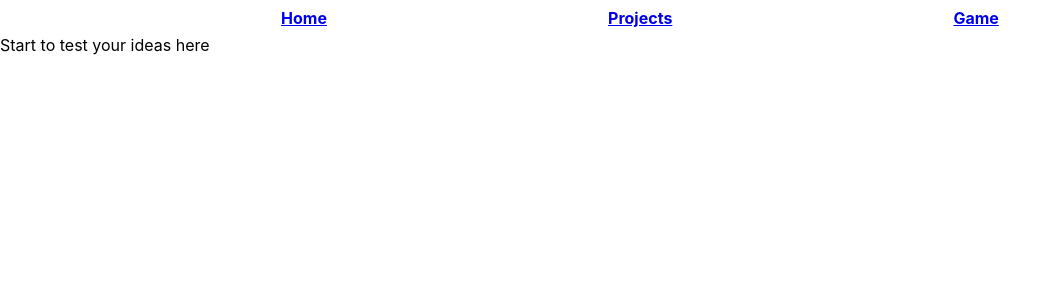
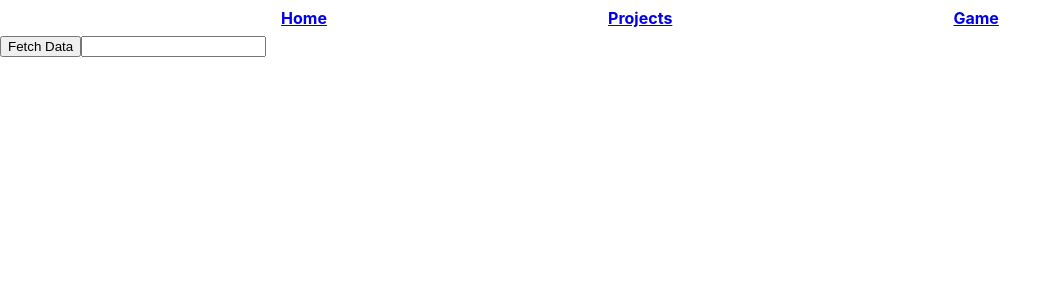
Before and after one commit to liuyinglao/portfolio-website, a React (Create React App) app: page /projects/playground in a window 1280 px wide. Shown: the top 300 px of the page, without its empty margins (0-1061 px from the left). Built offline with nearby package versions, Linux system fonts and the light colour scheme.

Commit message:
test an endpoint

```diff
--- a/src/App.js
+++ b/src/App.js
@@ -5,7 +5,7 @@ import {Routes, Route} from "react-router-dom";
 import Game from "./routes/game.component";
 import ReactDomFeatureList from "./reactdom/FeatureTable";
 import Playground from "./playground/playground.component";
-import InterviewQuestions from "./playground/InterviewQuestions.component";
+import InterviewQuestions from "./interviewQuestions/InterviewQuestions.component";
 
 function App() {
     return (
--- a/src/playground/InterviewQuestions.component.jsx
+++ b/src/interviewQuestions/InterviewQuestions.component.jsx
@@ -42,10 +42,9 @@ const interviewQuestions = [
         type: ['React'],
         description: "fetch salary data from the API and calculate average salary of each department." +
             " support department filter" +
-            " support loading spinner" +
-            "// 前端三板斧： fetch -> process -> render",
+            " support loading spinner",
         solutionSteps: ['Step 1: Identify states to control the app',
-            'Step 2: test the API with useEffect and async',
+            'Step 2: fetch data from the API with useEffect and async',
             'Step 3: process the data ',
             'Step 4: Render with <ul> and <li>',
             'Step 5: add <input> to allow filter input'],
--- a/src/playground/playground.component.jsx
+++ b/src/playground/playground.component.jsx
@@ -1,5 +1,4 @@
-import React from "react";
-
+import { useState } from "react";
 // const ObjectToList = ({ data }) => {
 //   // Base case: if data is not an object or array, render it as a string
 //   if (typeof data !== "object" || data === null) {
@@ -38,32 +37,33 @@ import React from "react";
 // 前端三板斧： fetch -> process -> render
 
 function Playground() {
+    const ENDPOINT = "https://gentle-ravine-92622-4d0352cb2a24.herokuapp.com/entries/"
 
+    const [data, setData] = useState("");
+    const [loading, setLoading] = useState(false);
 
-// const [data, setData] = React.useState('')
-// const handleFetchData = async () => {
-//     const response = await fetch(
-//       "http://localhost:5006/entries/", {
-//           method: 'POST'
-//         }
-//     );
-//     console.log(response)
-//     const fetchedData = await response.text()
-//     setData(fetchedData);
-//     console.log(fetchedData);
-//   };
-//     React.useEffect(() =>  {
-//         handleFetchData();
-//     }, [handleFetchData])
-//
-//   return (
-//     <div>
-//       <h1>abcd</h1>
-//         <p>{data}</p>
-//     </div>
-//   );
+    const fetchData = async () => {
+        setLoading(true);
+        try {
+            const response = await fetch(ENDPOINT);
+            const result = await response.json();
+            console.log(result);
+            setData(result.message || "No data found");
+        } catch (error) {
+            setData("Error fetching data");
+        } finally {
+            setLoading(false);
+        }
+    };
 
-      return <header>Start to test your ideas here</header>;
+    return (
+        <div className="flex flex-col items-center gap-4 p-4">
+            <button onClick={fetchData} disabled={loading}>
+                {loading ? "Loading..." : "Fetch Data"}
+            </button>
+            <input type="text" value={data} readOnly className="w-80" />
+        </div>
+    );
 }
 
 export default Playground;
--- a/src/reactdom/FeatureTable.jsx
+++ b/src/reactdom/FeatureTable.jsx
@@ -4,22 +4,24 @@ import Accordion from "./features/accordion.component";
 import Autocomplete from "./features/autocomplete.component";
 import Carousel from './features/carousel.component';
 import Fetchapi from './features/fetchapi.component';
+import ConnectionTest from "./features/connectToDjango.component";
 
 function ReactDomFeatureList() {
     const data = [
-    { id: 1, feature: "counter", showcase: <NumberAdjuster /> },
-    { id: 2, feature: "input", showcase: <Autocomplete /> },
-    { id: 3, feature: "Accordion", showcase: <Accordion /> },
-    { id: 4, feature: "Carousel", showcase: <Carousel /> },
-    { id: 5, feature: "Fetchapi", showcase: <Fetchapi /> },
+        {id: 1, feature: "counter", showcase: <NumberAdjuster/>},
+        {id: 2, feature: "input", showcase: <Autocomplete/>},
+        {id: 3, feature: "Accordion", showcase: <Accordion/>},
+        {id: 4, feature: "Carousel", showcase: <Carousel/>},
+        {id: 5, feature: "Fetchapi", showcase: <Fetchapi/>},
+        {id: 6, feature: "ConnectionTest", showcase: <ConnectionTest/>},
     ];
     const columns = [
-    { header: "Feature", accessor: "feature" },
-    { header: "Showcase", accessor: "showcase" },
+        {header: "Feature", accessor: "feature"},
+        {header: "Showcase", accessor: "showcase"},
     ];
 
     return (
-    <table style={{ boarder: "solid 1px gray" }}>
+        <table style={{boarder: "solid 1px gray"}}>
             <thead>
             <tr>
                 {columns.map((column) => (
--- /dev/null
+++ b/src/reactdom/features/connectToDjango.component.jsx
@@ -0,0 +1,32 @@
+import React, { useState } from "react";
+
+const ConnectionTest = () => {
+    const ENDPOINT = "https://gentle-ravine-92622-4d0352cb2a24.herokuapp.com/entries/"
+    const [data, setData] = useState("");
+    const [loading, setLoading] = useState(false);
+
+    const fetchData = async () => {
+        setLoading(true);
+        try {
+            const response = await fetch(ENDPOINT);
+            const result = await response.json();
+            console.log(result);
+            setData(result.message || "No data found");
+        } catch (error) {
+            setData("Error fetching data");
+        } finally {
+            setLoading(false);
+        }
+    };
+
+    return (
+        <div className="flex flex-col items-center gap-4 p-4">
+            <button onClick={fetchData} disabled={loading}>
+                {loading ? "Loading..." : "Fetch Data"}
+            </button>
+            <input type="text" value={data} readOnly className="w-80" />
+        </div>
+    );
+};
+
+export default ConnectionTest;
```
Also changed, not shown: src/interviewQuestions/PaloAltoNetworkInterviewQuestion.component.jsx (renamed from src/playground/PaloAltoNetworkInterviewQuestion.component.jsx). Lines whose indentation alone changed are shown as unchanged.
